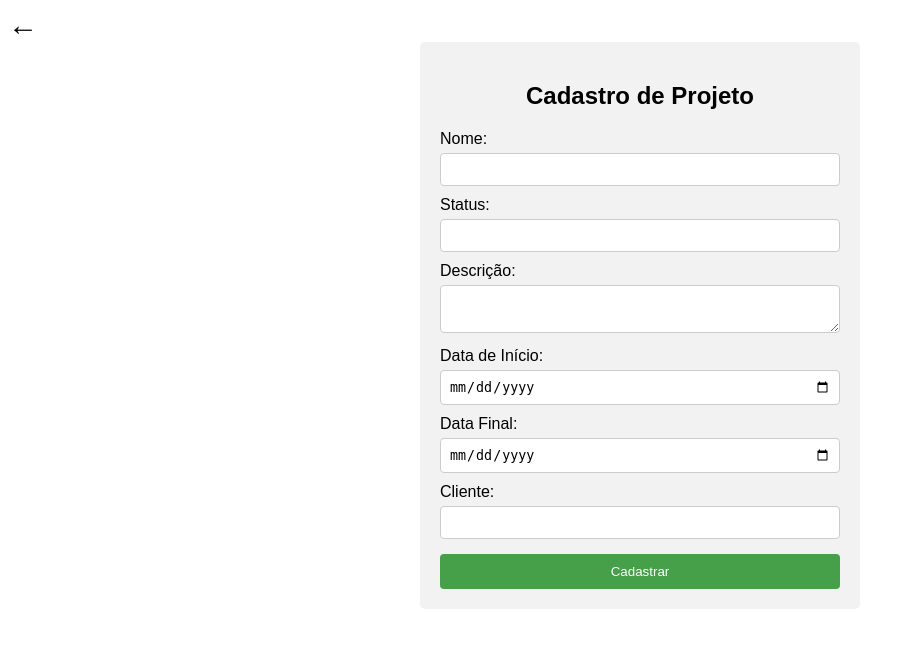
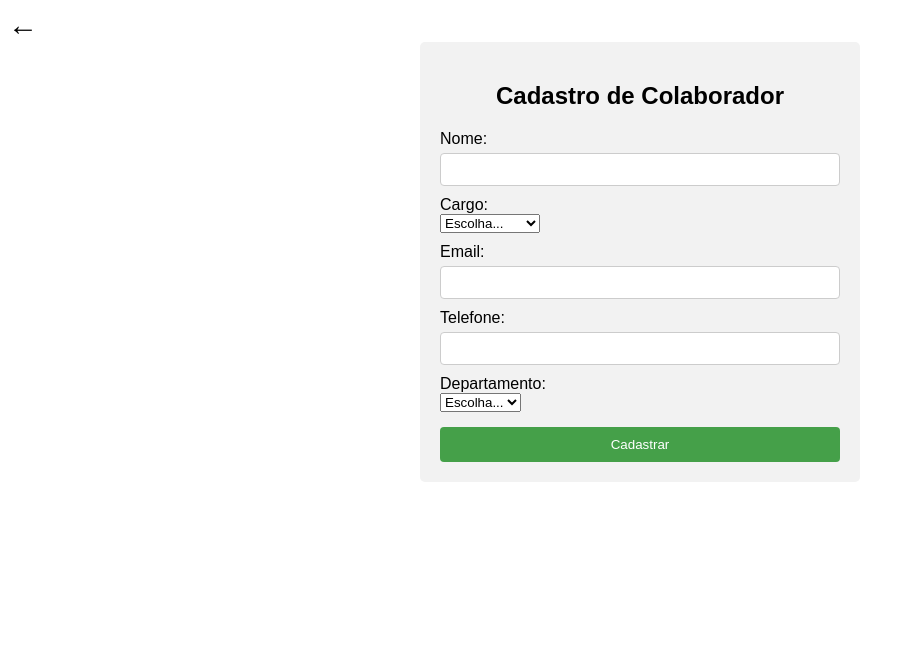
Before and after one commit to EduardoPanizzon/Proj_Final_DB, a PHP site: page /cadastro_colab.php in a window 1280 px wide. Shown: the top 648 px of the page, without its empty margins (0-909 px from the left). Run offline with PHP 8.4, Linux system fonts and the light colour scheme; data comes from the database, SQL or seed files in the repository.

Commit message:
tbCargoEStatusInt

```diff
--- a/Projeto/cadastro_colab.php
+++ b/Projeto/cadastro_colab.php
@@ -5,15 +5,17 @@ session_start();
 if ($_SERVER["REQUEST_METHOD"] == "POST") {
   // Retrieve form data
   $nome = $_POST['nome'];
-  $status = $_POST['status'];
-  $descricao = $_POST['descricao'];
-  $dataInicio = $_POST['dataInicio'];
-  $dataFim = $_POST['dataFim'];
-  $fk_Cliente_id = $_POST['fk_Cliente_id'];
+  $email = $_POST['email'];
+  $telefone = $_POST['telefone'];
+  $fk_Departamento_id = $_POST['fk_Departamento_id'];
+  $fk_Cargo_id = $_POST['cargo'];
+
+  echo $fk_Departamento_id;
+  echo $fk_Cargo_id;
 
   // Insert the data into the database
-  $insert_query = "INSERT INTO Projeto (nome, status, descricao, dataInicio, dataFim, fk_Cliente_id)
-                   VALUES ('$nome', '$status', '$descricao', '$dataInicio', '$dataFim', '$fk_Cliente_id')";
+  $insert_query = "INSERT INTO Colaborador (nome, email, telefone, fk_Departamento_id, fk_Cargo_id)
+                   VALUES ('$nome', '$email', '$telefone', '$fk_Departamento_id', '$fk_Cargo_id')";
   $insert_result = mysqli_query($mysqli, $insert_query);
 
   if ($insert_result) {
@@ -87,24 +89,41 @@ if ($_SERVER["REQUEST_METHOD"] == "POST") {
     <a href="/">←</a>
   </div>
   <form method="POST" action="">
-    <h2>Cadastro de Projeto</h2>
+    <h2>Cadastro de Colaborador</h2>
     <label for="nome">Nome:</label>
     <input type="text" id="nome" name="nome" required>
 
-    <label for="status">Status:</label>
-    <input type="text" id="status" name="status" required>
+    <label for="cargo">Cargo:</label>
+    <select id="cargo" name="cargo" required>
+      <option>Escolha...</option>
+      <?php
+      $resultCargo = "SELECT Cargo.id, Cargo.nome from Cargo";
+      $resultadoCargo = mysqli_query($mysqli, $resultCargo);
+      while($rowCargo = mysqli_fetch_assoc($resultadoCargo)){
+      ?>
+      <option value = "<?php echo $rowCargo['id']; ?>"><?php echo $rowCargo['nome'];?> </option>
 
-    <label for="descricao">Descrição:</label>
-    <textarea id="descricao" name="descricao" required></textarea>
+      <?php } ?>
+    </select>
 
-    <label for="dataInicio">Data de Início:</label>
-    <input type="date" id="dataInicio" name="dataInicio" required>
+    <label for="email">Email:</label>
+    <input type="text" id="email" name="email" required>
 
-    <label for="dataFim">Data Final:</label>
-    <input type="date" id="dataFim" name="dataFim" required>
+    <label for="telefone">Telefone:</label>
+    <input type="text" id="telefone" name="telefone" required>
 
-    <label for="clienteNome">Cliente:</label>
-    <input type="text" id="fk_Cliente_id" name="fk_Cliente_id" required>
+    <label for="Departamento">Departamento:</label>
+    <select id="fk_Departamento_id" name="fk_Departamento_id" required>
+      <option>Escolha...</option>
+      <?php
+      $result = "SELECT Departamento.id, Departamento.nome from Departamento";
+      $resultado = mysqli_query($mysqli, $result);
+      while($row = mysqli_fetch_assoc($resultado)){
+      ?>
+      <option value = "<?php echo $row['id']; ?>"><?php echo $row['nome'];?> </option>
+
+      <?php } ?>
+    </select>
 
     <input type="submit" value="Cadastrar">
   </form>
--- a/Projeto/conexao.php
+++ b/Projeto/conexao.php
@@ -2,7 +2,7 @@
 
 $servidor = "localhost"; //variável responsável por guardar o nome do  servidor
 $user = "root"; //variável responsável por guardar o nome de usuário do banco
-$senha = "(suaSenha)"; //variável responsável por guardar a senha de acesso ao banco
+$senha = "0312mateus"; //variável responsável por guardar a senha de acesso ao banco
 $banco = "orgProjeto"; //variável responsável por guardar o nome do banco de dados
 
 $mysqli = new mysqli($servidor, $user,$senha,$banco);
--- a/Projeto/index.php
+++ b/Projeto/index.php
@@ -85,7 +85,7 @@
   ?>
     <tr onclick="window.location='projeto.php?<?php echo $row['id'];?>';" class="clickable">
       <td><?php echo $row['nome'];?></td>
-      <td><?php echo $row['status'];?></td>
+      <td><?php echo $row['status'];?>%</td>
       <td><?php echo $row['descricao'];?></td>
       <td><?php echo $row['dataInicio'];?></td>
       <td><?php echo $row['dataFim'];?></td>
```
Also changed, not shown: Modelagens/Fisico.sql (+30 -16 lines), 1 other file.
